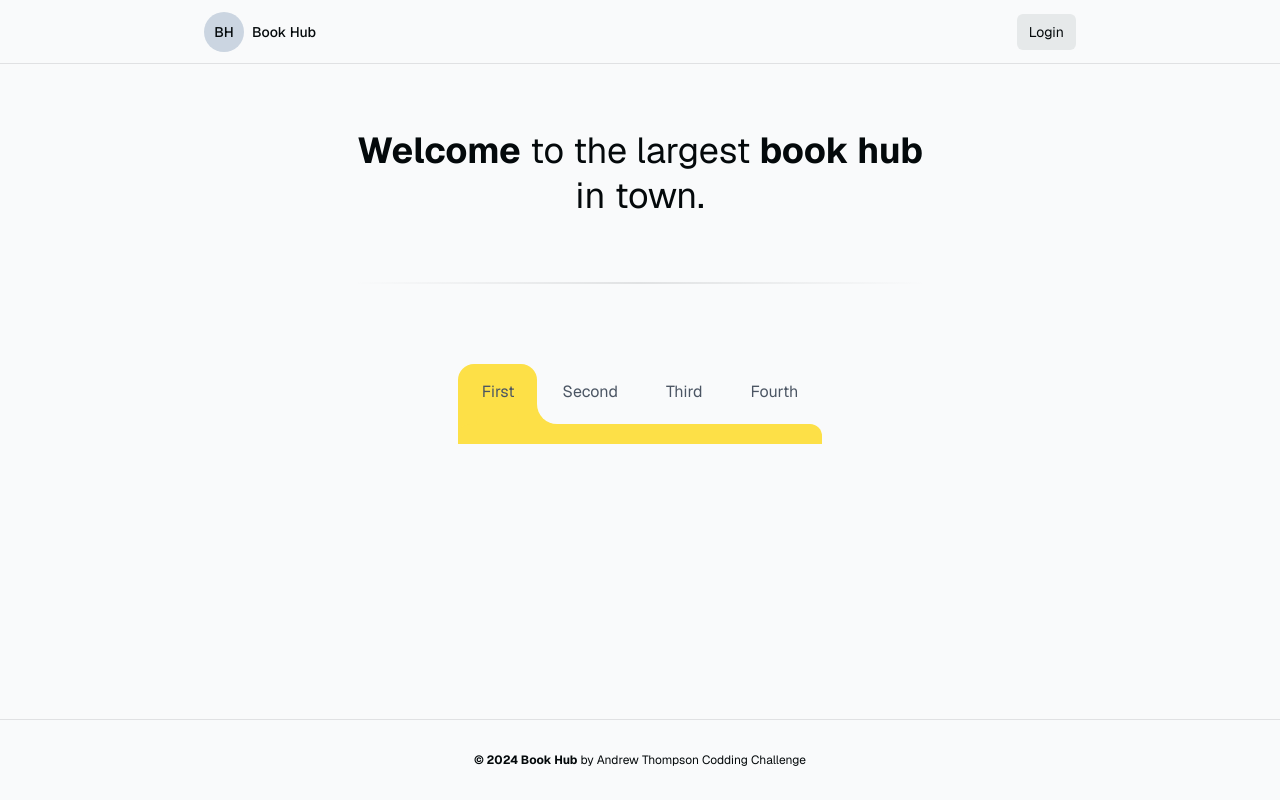
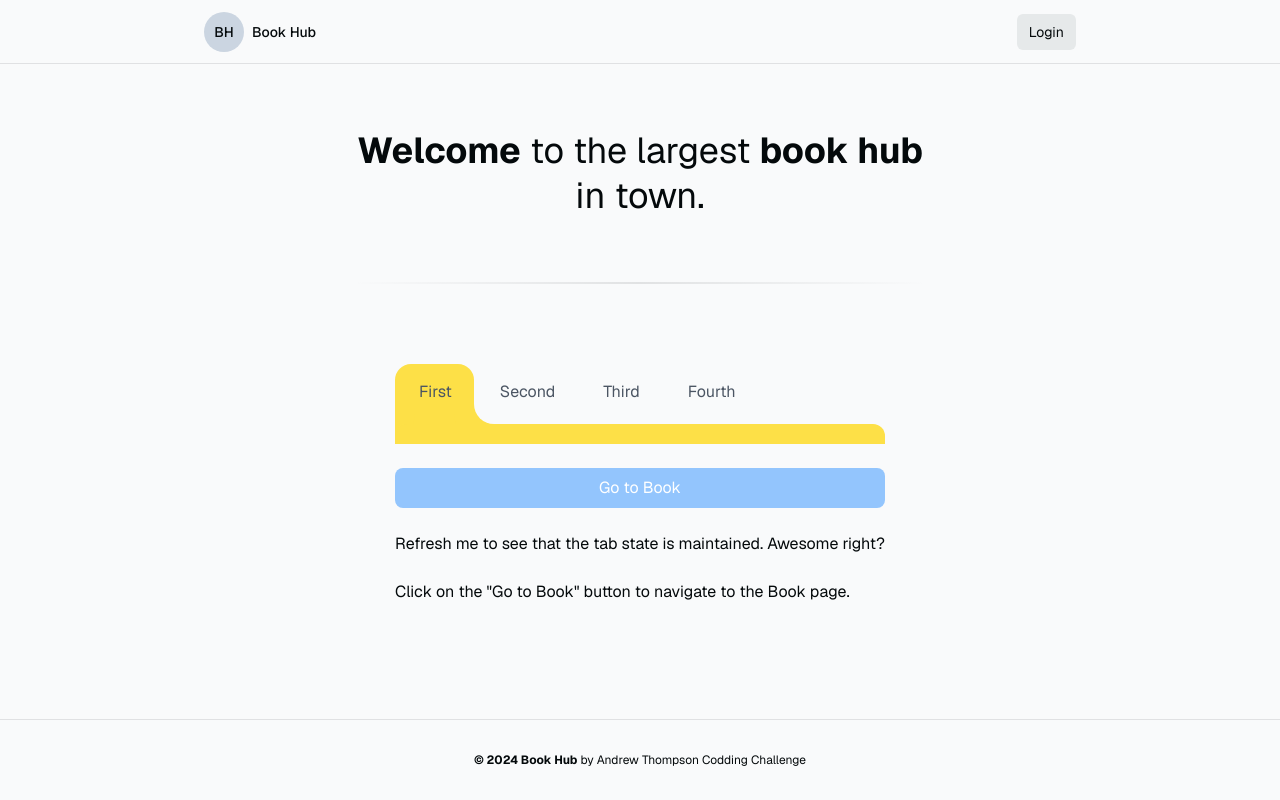
Before and after one commit to wacanam/coding-challenge, a Next.js app: page / in a window 1280 px wide. Built offline with nearby package versions, Linux system fonts and the light colour scheme; no server answers.

Commit message:
feat: fun page

```diff
--- a/app/page.tsx
+++ b/app/page.tsx
@@ -1,10 +1,21 @@
 import TabsWrapper from "@/components/TabsWrapper";
+import Link from "next/link";
 
 export default async function Index() {
   return (
     <div className="flex-1 flex flex-col gap-20 max-w-4xl px-3">
       <main className="flex-1 flex flex-col gap-6">
           <TabsWrapper/>
+          <Link href="/books" className="w-full">
+            <button className="w-full disabled:bg-gray-300 bg-blue-300 text-white hover:bg-blue-200 transition-colors px-3 py-2 rounded-lg">Go to  Book</button>
+          </Link>
+
+          <p>
+            Refresh me to see that the tab state is maintained. Awesome right?
+          </p>
+          <p>
+            Click on the "Go to Book" button to navigate to the Book page.
+          </p>
       </main>
     </div>
   );
```
